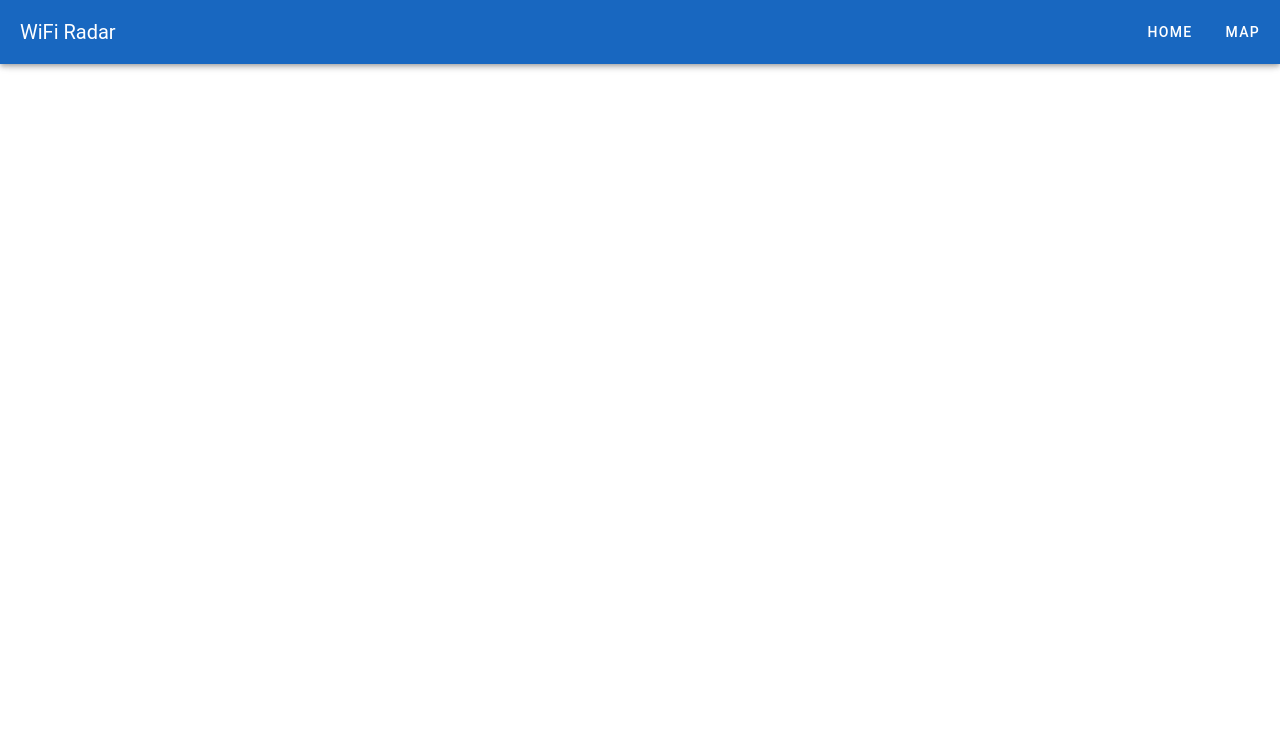
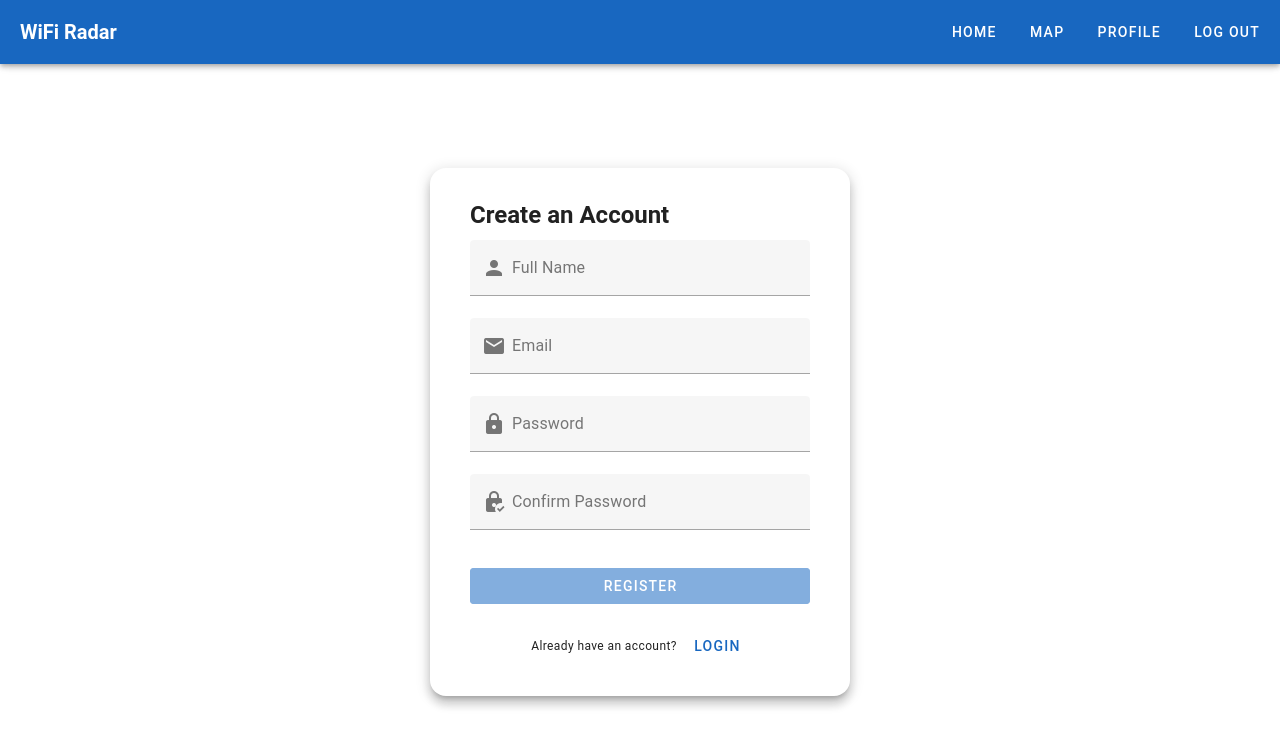
Before and after one commit to paplauskis/wifi-radar, a Vue app in the folder frontend/: page /register in a window 1280 px wide. Before the commit this address had no page. Shown: the top 746 px of the page. Built offline with nearby package versions, Linux system fonts and the light colour scheme.

Commit message:
Home/Login/Register/Profile Pages

```diff
--- a/frontend/src/App.vue
+++ b/frontend/src/App.vue
@@ -1,10 +1,22 @@
 <template>
   <v-app>
     <v-app-bar app color="primary" dark>
-      <v-toolbar-title>WiFi Radar</v-toolbar-title>
+      <v-toolbar-title class="font-weight-bold">WiFi Radar</v-toolbar-title>
+
       <v-spacer />
+
       <v-btn to="/" text>Home</v-btn>
       <v-btn to="/map" text>Map</v-btn>
+
+      <template v-if="!loggedIn">
+        <v-btn to="/login" text>Login</v-btn>
+        <v-btn to="/register" text>Register</v-btn>
+      </template>
+
+      <template v-else>
+        <v-btn to="/profile" text>Profile</v-btn>
+        <v-btn @click="logout" text>Log Out</v-btn>
+      </template>
     </v-app-bar>
 
     <v-main>
@@ -12,3 +24,13 @@
     </v-main>
   </v-app>
 </template>
+
+<script setup>
+import { ref } from 'vue'
+
+const loggedIn = ref(true)
+
+const logout = () => {
+  loggedIn.value = false
+}
+</script>
--- a/frontend/src/router/index.js
+++ b/frontend/src/router/index.js
@@ -1,9 +1,15 @@
 import { createRouter, createWebHistory } from 'vue-router'
 import HomeView from '../views/HomeView.vue'
+import LoginView from '../views/LoginView.vue'
+import RegisterView from '../views/RegisterView.vue'
+import ProfileView from '../views/ProfileView.vue'
 // import MapView from '../views/MapView.vue'
 
 const routes = [
   { path: '/', name: 'Home', component: HomeView },
+  { path: '/login', name: 'Login', component: LoginView },
+  { path: '/register', name: 'Register', component: RegisterView },
+  { path: '/profile', name: 'Profile', component: ProfileView },
   // { path: '/map', name: 'Map', component: MapView }
 ]
 
--- /dev/null
+++ b/frontend/src/views/LoginView.vue
@@ -0,0 +1,52 @@
+<template>
+    <v-container class="fill-height d-flex justify-center align-center">
+        <v-card class="pa-6" width="400" elevation="8">
+            <v-card-title class="justify-center">
+                <h2 class="text-h5 font-weight-bold">Login to WiFi Radar</h2>
+            </v-card-title>
+
+            <v-card-text>
+                <v-form @submit.prevent="handleLogin" ref="form">
+                    <v-text-field v-model="email" label="Email" type="email" required prepend-inner-icon="mdi-email" />
+
+                    <v-text-field v-model="password" label="Password" type="password" required
+                        prepend-inner-icon="mdi-lock" />
+
+                    <v-checkbox v-model="remember" label="Remember me" color="primary" />
+
+                    <v-btn color="primary" class="mt-4" type="submit" block>
+                        Login
+                    </v-btn>
+                </v-form>
+            </v-card-text>
+
+            <v-card-actions class="justify-center">
+                <span class="text-caption">Don't have an account?</span>
+                <v-btn variant="text" color="primary" to="/register">Register</v-btn>
+            </v-card-actions>
+        </v-card>
+    </v-container>
+</template>
+
+<script setup>
+import { ref } from 'vue'
+import { useRouter } from 'vue-router'
+
+const email = ref('')
+const password = ref('')
+const remember = ref(false)
+
+const router = useRouter()
+
+const handleLogin = () => {
+    console.log('Logging in:', email.value, password.value)
+    router.push('/map')
+}
+</script>
+
+<style scoped>
+.v-card {
+    max-width: 100%;
+    border-radius: 16px;
+}
+</style>
--- /dev/null
+++ b/frontend/src/views/ProfileView.vue
@@ -0,0 +1,63 @@
+<template>
+    <v-container class="py-12">
+        <v-row justify="center">
+            <v-col cols="12" md="6">
+                <v-card class="pa-6" elevation="4">
+                    <v-card-title class="font-weight-bold text-h5 mb-4">
+                        My Profile
+                    </v-card-title>
+
+                    <v-card-text>
+                        <v-list>
+                            <v-list-item>
+                                <v-list-item-title>Name</v-list-item-title>
+                                <v-list-item-subtitle>{{ user.name }}</v-list-item-subtitle>
+                            </v-list-item>
+
+                            <v-list-item>
+                                <v-list-item-title>Email</v-list-item-title>
+                                <v-list-item-subtitle>{{ user.email }}</v-list-item-subtitle>
+                            </v-list-item>
+
+                            <v-divider class="my-4"></v-divider>
+
+                            <v-list-item>
+                                <v-list-item-title>Favorites</v-list-item-title>
+                                <v-list-item-subtitle>
+                                    <v-chip v-for="wifi in user.favorites" :key="wifi" class="ma-1" color="primary"
+                                        label outlined>
+                                        <span class="font-weight-bold">{{ wifi }}</span>
+                                    </v-chip>
+                                </v-list-item-subtitle>
+                            </v-list-item>
+
+                            <v-divider class="my-4"></v-divider>
+
+                            <v-list-item>
+                                <v-list-item-title>Shared Passwords</v-list-item-title>
+                                <v-list-item-subtitle>
+                                    <v-chip v-for="entry in user.sharedPasswords" :key="entry.wifiId" class="ma-1"
+                                        color="green" label outlined>
+                                        <span class="font-weight-bold">{{ entry.wifiId }}: {{ entry.password }}</span>
+                                    </v-chip>
+                                </v-list-item-subtitle>
+                            </v-list-item>
+                        </v-list>
+                    </v-card-text>
+                </v-card>
+            </v-col>
+        </v-row>
+    </v-container>
+</template>
+
+<script setup>
+const user = {
+    name: 'Jonas Varnas',
+    email: 'jonas@gmail.com',
+    favorites: ['wifi001', 'wifi789', 'wifi456'],
+    sharedPasswords: [
+        { wifiId: 'wifi123', password: 'cafe123' },
+        { wifiId: 'wifi456', password: 'public456' }
+    ]
+}
+</script>
--- /dev/null
+++ b/frontend/src/views/RegisterView.vue
@@ -0,0 +1,66 @@
+<template>
+    <v-container class="fill-height d-flex justify-center align-center">
+        <v-card class="pa-6" width="420" elevation="8">
+            <v-card-title class="justify-center">
+                <h2 class="text-h5 font-weight-bold">Create an Account</h2>
+            </v-card-title>
+
+            <v-card-text>
+                <v-form @submit.prevent="handleRegister" ref="form">
+                    <v-text-field v-model="name" label="Full Name" prepend-inner-icon="mdi-account" required />
+
+                    <v-text-field v-model="email" label="Email" type="email" prepend-inner-icon="mdi-email" required />
+
+                    <v-text-field v-model="password" label="Password" type="password" prepend-inner-icon="mdi-lock"
+                        required />
+
+                    <v-text-field v-model="confirmPassword" label="Confirm Password" type="password"
+                        prepend-inner-icon="mdi-lock-check" required />
+
+                    <v-btn color="primary" type="submit" block class="mt-4" :disabled="!canSubmit">
+                        Register
+                    </v-btn>
+                </v-form>
+            </v-card-text>
+
+            <v-card-actions class="justify-center">
+                <span class="text-caption">Already have an account?</span>
+                <v-btn variant="text" color="primary" to="/login">Login</v-btn>
+            </v-card-actions>
+        </v-card>
+    </v-container>
+</template>
+
+<script setup>
+import { ref, computed } from 'vue'
+import { useRouter } from 'vue-router'
+
+const name = ref('')
+const email = ref('')
+const password = ref('')
+const confirmPassword = ref('')
+
+const router = useRouter()
+
+const canSubmit = computed(() => {
+    return (
+        name.value.trim() !== '' &&
+        email.value.trim() !== '' &&
+        password.value !== '' &&
+        confirmPassword.value !== '' &&
+        password.value === confirmPassword.value
+    )
+})
+
+const handleRegister = () => {
+    console.log('Registering:', name.value, email.value)
+    router.push('/login')
+}
+</script>
+
+<style scoped>
+.v-card {
+    max-width: 100%;
+    border-radius: 16px;
+}
+</style>
```
